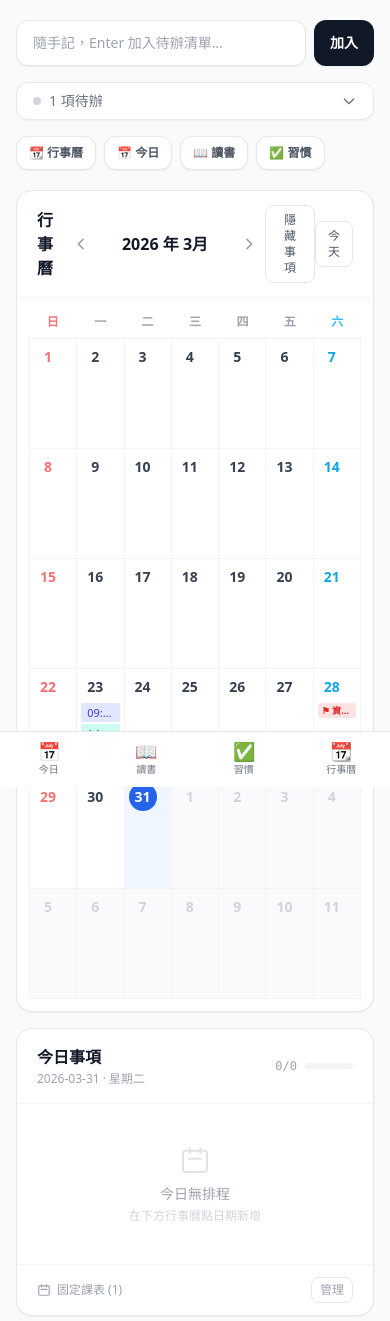
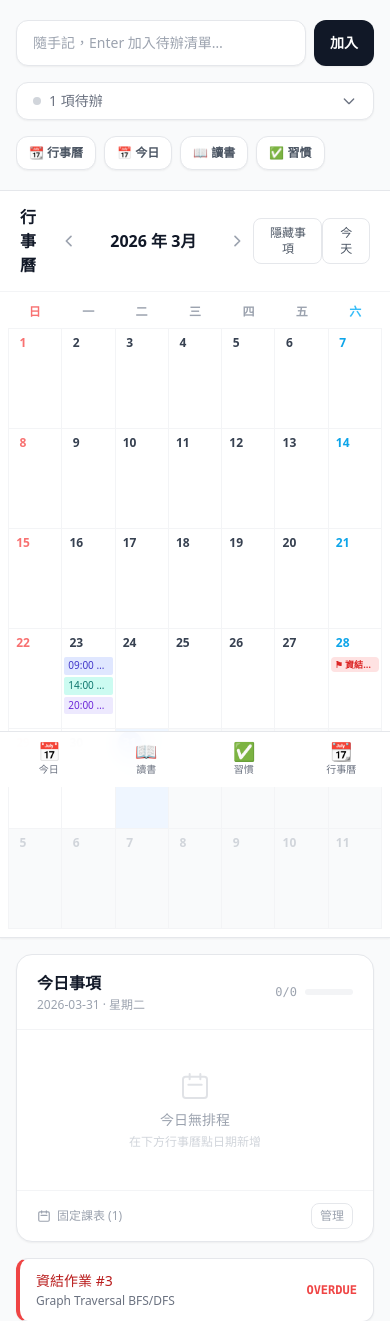
Before and after one commit to jdfiss/commmand-cenrter, a Flask app: page / in a window 390 px wide. Shown: the part 57-1378 px from the top of the page. Run offline with Flask 3, Linux system fonts and the light colour scheme; some libraries are stand-ins or nearby versions.

Commit message:
feat: wider calendar - edge-to-edge on mobile, smaller pills
- Calendar section uses -mx-4 to span full viewport width on mobile
- Cell padding reduced (p-0.5), pill text shrunk to text-[10px]
- Date number circle smaller (w-6/w-7) to give more room to event pills

Co-Authored-By: Claude Sonnet 4.6 <noreply@anthropic.com>

```diff
--- a/templates/index.html
+++ b/templates/index.html
@@ -107,7 +107,7 @@
 
 
     <!-- ═══ Calendar ═══ -->
-    <div id="section-calendar" class="bg-white border border-gray-200 rounded-2xl shadow-sm overflow-hidden">
+    <div id="section-calendar" class="bg-white border-y sm:border border-gray-200 sm:rounded-2xl shadow-sm overflow-hidden -mx-4 sm:mx-0">
         <!-- Calendar header -->
         <div class="flex items-center justify-between px-5 py-3.5 border-b border-gray-100">
             <div class="flex items-center gap-3">
@@ -133,7 +133,7 @@
 
         <div class="flex">
             <!-- Calendar grid -->
-            <div class="flex-1 p-3 sm:p-4">
+            <div class="flex-1 p-2 sm:p-3">
                 <div class="grid grid-cols-7 mb-1">
                     <div class="text-center text-xs font-semibold text-red-400 py-1">日</div>
                     <div class="text-center text-xs font-semibold text-gray-400 py-1">一</div>
@@ -1174,7 +1174,7 @@
 
             const cell = document.createElement('div');
             cell.className = [
-                'cal-cell relative min-h-[110px] sm:min-h-[140px] p-1 sm:p-1.5 cursor-pointer transition-colors overflow-hidden',
+                'cal-cell relative min-h-[100px] sm:min-h-[130px] p-0.5 sm:p-1 cursor-pointer transition-colors overflow-hidden',
                 !isCurrent ? 'bg-gray-50' :
                 isSelected  ? 'bg-gray-100' :
                 isToday     ? 'bg-blue-50' :
@@ -1185,7 +1185,7 @@
             // Day number
             const badge = document.createElement('div');
             badge.className = [
-                'w-7 h-7 sm:w-8 sm:h-8 flex items-center justify-center rounded-full text-sm font-bold mb-0.5 transition-colors',
+                'w-6 h-6 sm:w-7 sm:h-7 flex items-center justify-center rounded-full text-xs sm:text-sm font-bold mb-0.5 transition-colors',
                 isToday ? 'bg-blue-600 text-white'
                         : !isCurrent ? 'text-gray-300'
                         : isSun ? 'text-red-400'
@@ -1215,7 +1215,7 @@
             if (showPills) tasks.slice(0, 3).forEach(t => {
                 const [bg, fg] = t.completed ? ['bg-gray-100','text-gray-400'] : getEventStyle(t.task, t.color);
                 const pill = document.createElement('div');
-                pill.className = `text-[11px] leading-snug rounded-sm px-1.5 py-0.5 mb-0.5 truncate font-medium ${bg} ${fg} ${t.completed ? 'line-through opacity-40' : ''}`;
+                pill.className = `text-[10px] leading-snug rounded-sm px-1 py-0.5 mb-0.5 truncate font-medium ${bg} ${fg} ${t.completed ? 'line-through opacity-40' : ''}`;
                 pill.textContent = (t.time && t.time !== '00:00') ? `${t.time} ${t.task}` : t.task;
                 cell.appendChild(pill);
             });
```
